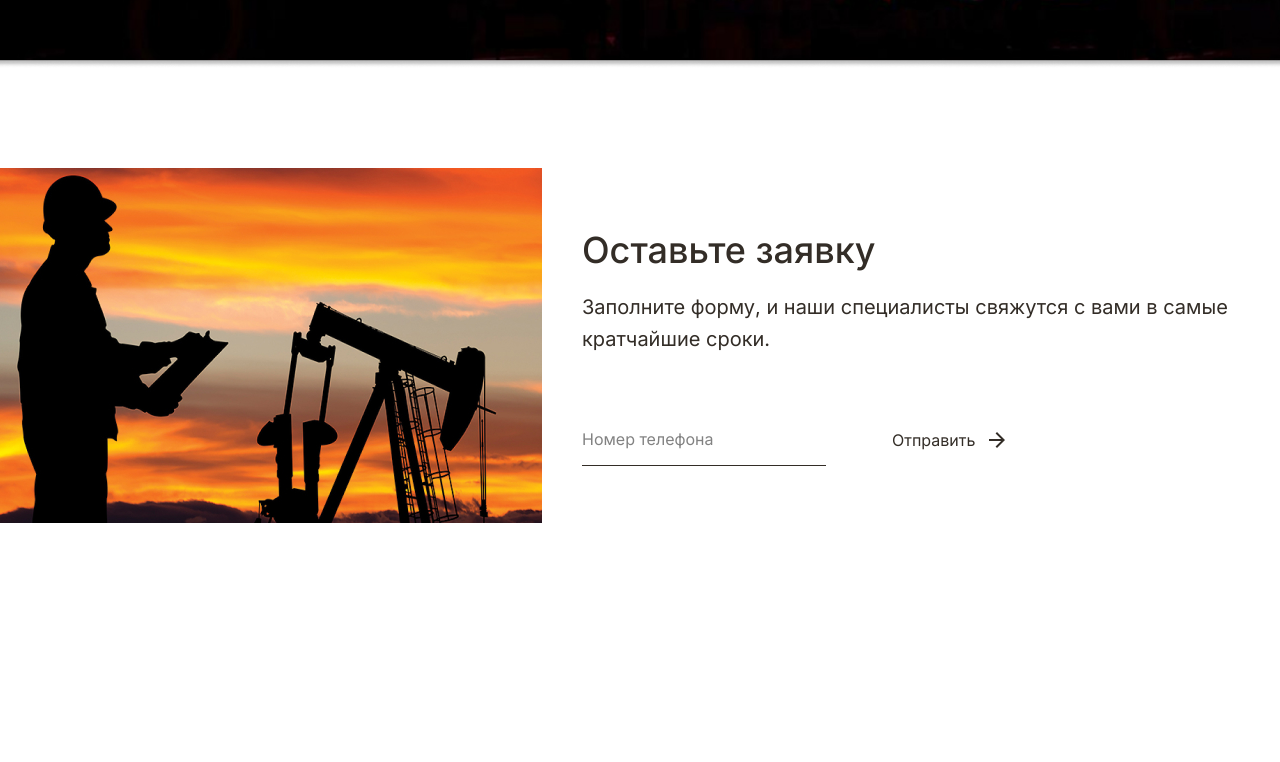
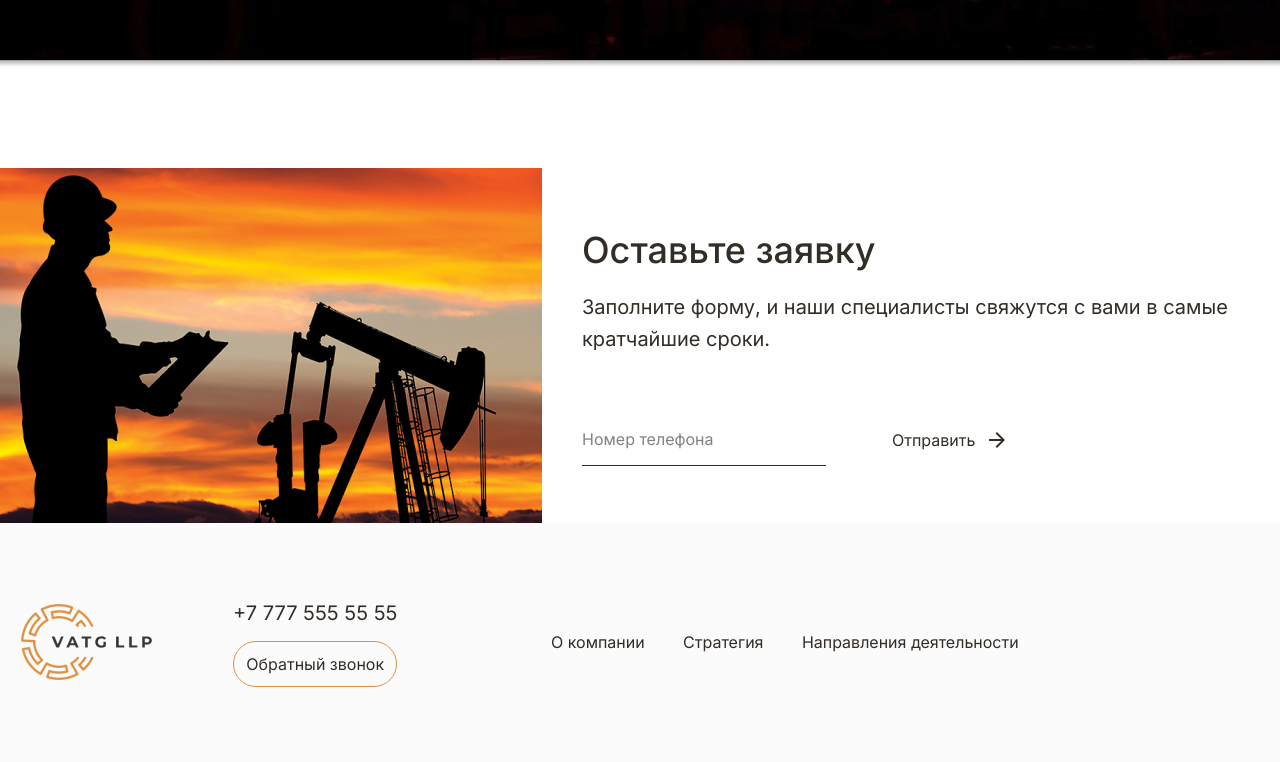
Before and after one commit to emiliaweb/vatg, a website: page app/index.html in a window 1280 px wide. Shown: the part 3373-4135 px from the top of the page. Before the commit the page ends 3896 px from the top, so only its background shows below. Drawn offline with Linux system fonts and the light colour scheme.

Commit message:
Create footer

```diff
--- /dev/null
+++ b/app/assets/css/sass/components/_footer.scss
@@ -0,0 +1,40 @@
+.footer {
+    padding: 75px 0;
+    background-color: var(--clr-200);
+    &-wrap {
+        display: flex;
+        align-items: center;
+        flex-wrap: wrap;
+        row-gap: 30px;
+    }
+    &-logo {
+        margin-right: 77px;
+    }
+    &-middle {
+        display: flex;
+        flex-direction: column;
+        row-gap: 13px;
+        margin-right: clamp(20px, 12vw, 162px);
+    }
+    &-number {
+        font-weight: 400;
+        font-size: 20px;
+        white-space: nowrap;
+        @media (max-width: 767px) {
+            font-size: 16px;
+        }
+    }
+    &-nav {
+        display: flex;
+        column-gap: clamp(15px, 3vw, 44px);
+        @media (max-width: 575px) {
+            flex-direction: column;
+            row-gap: 20px;
+        }
+        &-link {
+            font-weight: 400;
+            font-size: 16px;
+            line-height: 184%;
+        }
+    }
+}
--- a/app/assets/css/sass/style.scss
+++ b/app/assets/css/sass/style.scss
@@ -14,6 +14,7 @@
 @import 'components/home-page/areas';
 @import 'components/home-page/benefit';
 @import 'components/contact';
+@import 'components/footer';
 
 .banner {
     margin-top: 100px;
--- a/app/index.html
+++ b/app/index.html
@@ -206,6 +206,25 @@
         </div>
     </section>
 
+    <footer class="footer">
+        <div class="inner-container">
+            <div class="footer-wrap">
+                <a href="#" class="footer-logo">
+                    <img src="assets/img/vatg-logo.png" alt="VATG logo">
+                </a>
+                <div class="footer-middle">
+                    <a href="tel:+77775555555 " class="footer-number">+7 777 555 55 55 </a>
+                    <a href="#" class="btn btn--rounded">Обратный звонок</a>
+                </div>
+                <nav class="footer-nav">
+                    <a href="#" class="footer-nav-link">О компании</a>
+                    <a href="#" class="footer-nav-link">Стратегия</a>
+                    <a href="#" class="footer-nav-link">Направления деятельности</a>
+                </nav>
+            </div>
+        </div>
+    </footer>
+
     <script src="assets/js/header.js"></script>
 </body>
 </html>
```
Also changed, not shown: app/assets/css/style.min.css.
